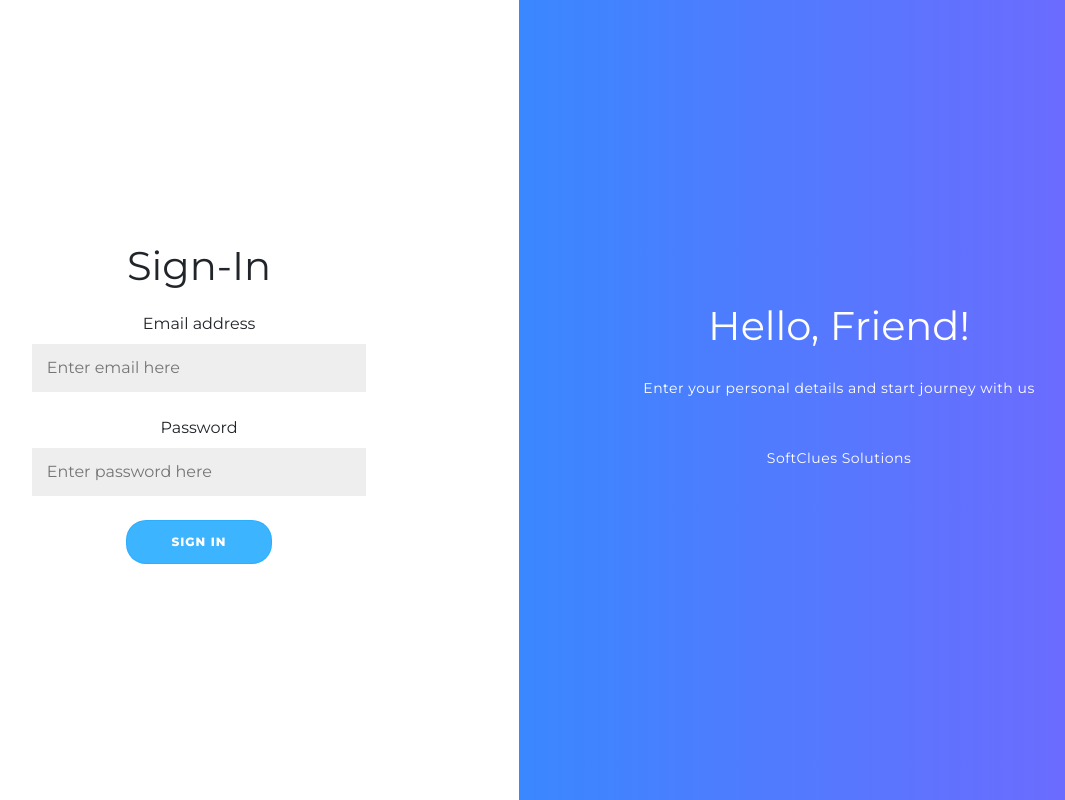
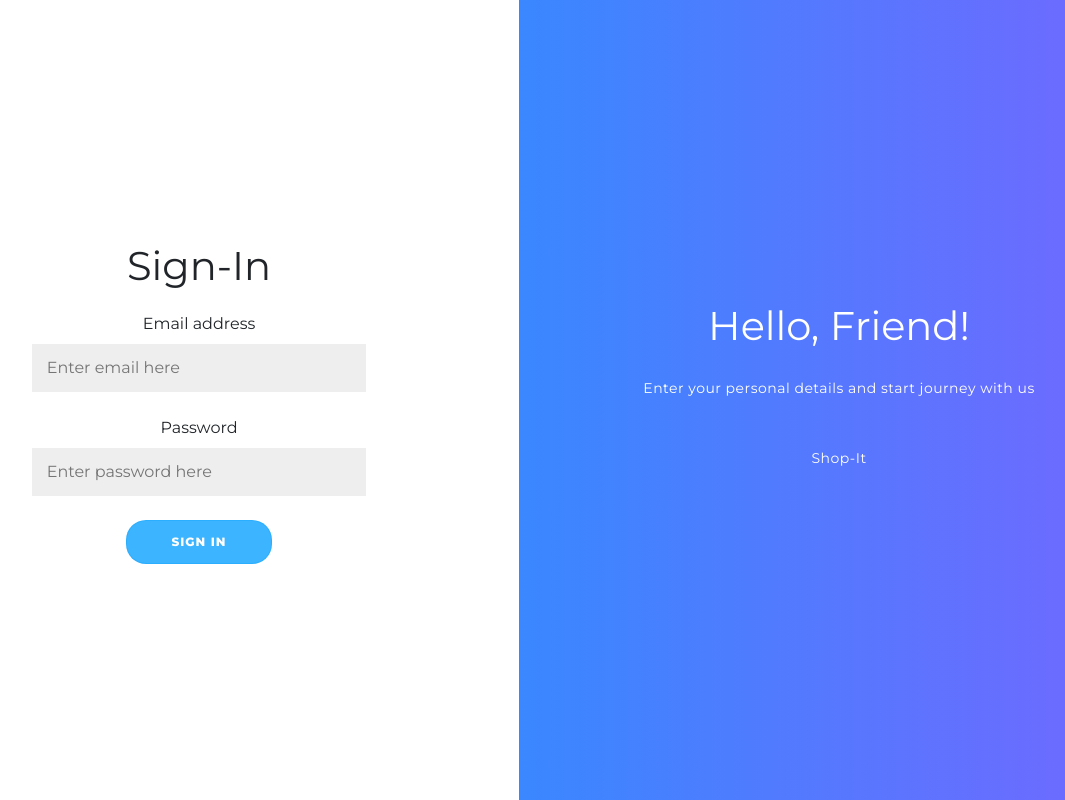
Before and after one commit to Nirman529/shop-it, a React (Create React App) app: page /login in a window 1280 px wide. Shown: the whole page, without its empty margins (121-1186 px from the left). Built offline with nearby package versions, Linux system fonts and the light colour scheme.

Commit message:
changes for name of project

```diff
--- a/src/components/Login.jsx
+++ b/src/components/Login.jsx
@@ -97,7 +97,7 @@ const Login = () => {
 							<div className="overlay-panel overlay-right">
 								<h1 className='login-h1'>Hello, Friend!</h1>
 								<p className='login-p'>Enter your personal details and start journey with us</p>
-								<p className='login-p'>SoftClues Solutions</p>
+								<p className='login-p'>Shop-It</p>
 							</div>
 						</div>
 					</div>
```
Also changed, not shown: 1 other file (tests, documents, lock files or other folders).
